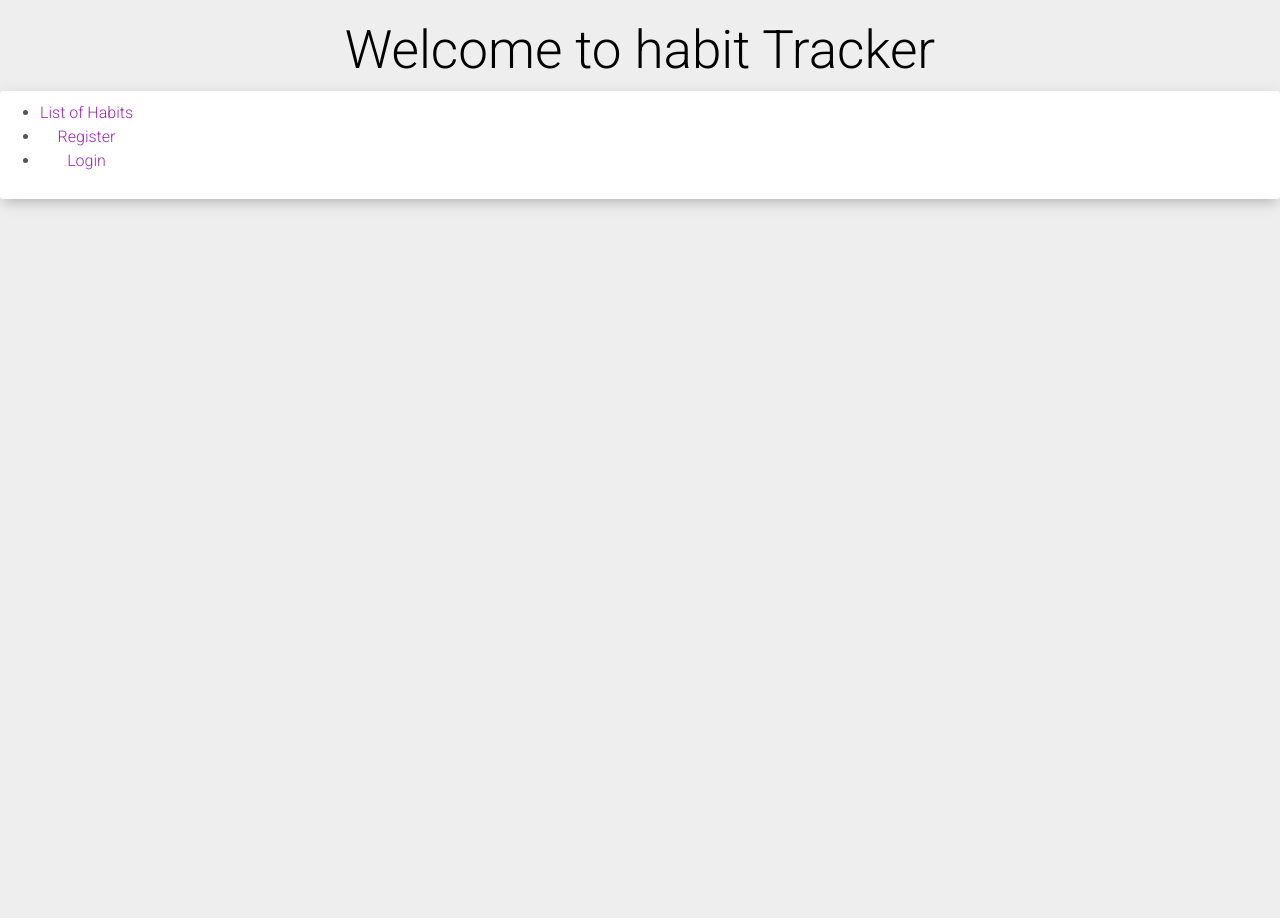
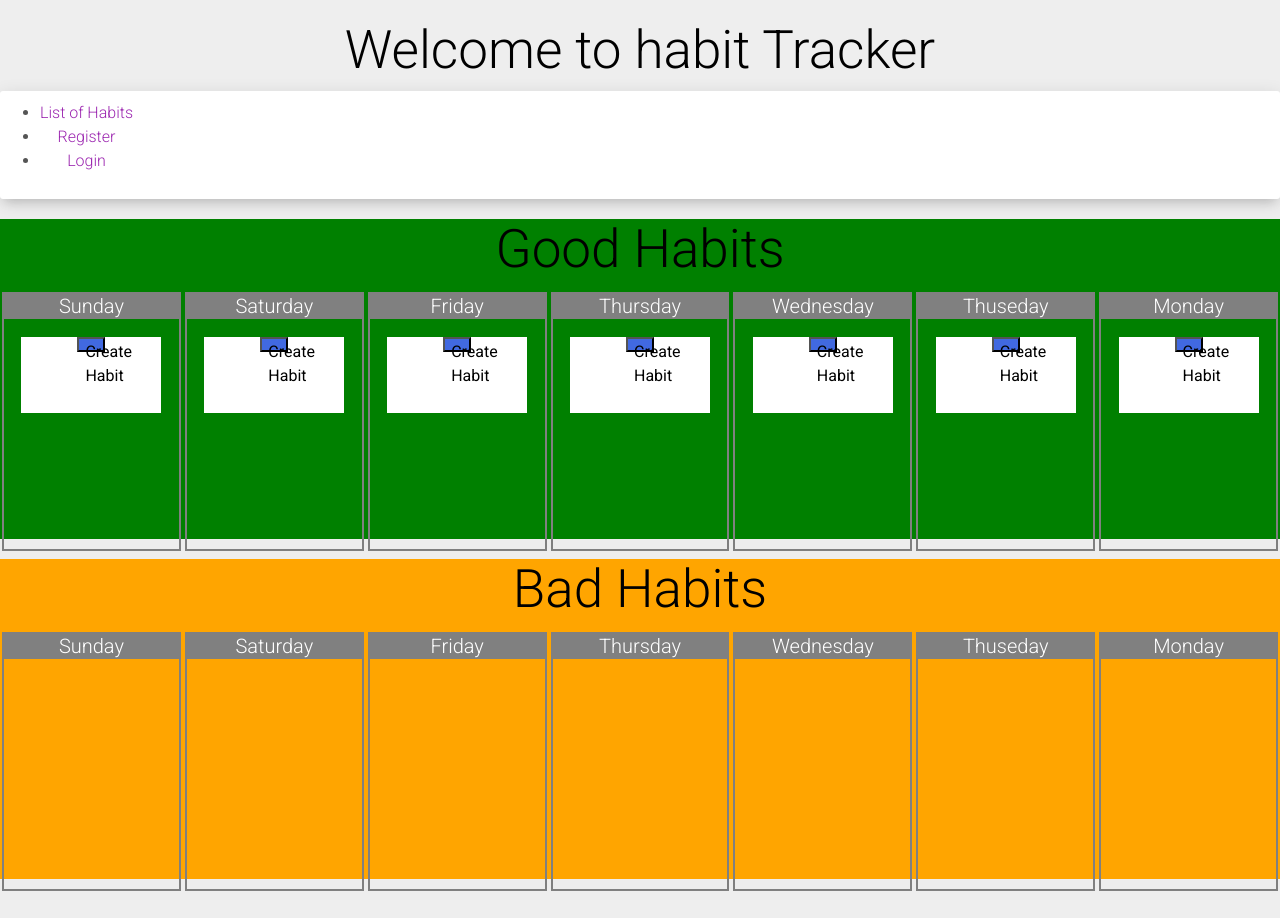
Before and after one commit to TrellinXp/habit-tracker-client, a React (Create React App) app: page /calendar in a window 1280 px wide. Before the commit the page ends 800 px from the top, so only its background shows below. Built offline with nearby package versions, Linux system fonts and the light colour scheme.

Commit message:
Calendar

```diff
--- a/src/App.js
+++ b/src/App.js
@@ -8,6 +8,7 @@ import { Switch, Route } from 'react-router-dom';
 import Login from './components/auth/Login';
 import HabitDetails from './components/HabitDetails';
 import EditHabit from './components/EditHabit';
+import Calendar from './components/calendar/Calendar';
 
 class App extends Component {
 
@@ -45,6 +46,13 @@ class App extends Component {
             path="/signup"
             render={(props) => <Login {...props} getUser={this.getTheUser} isSignup={true} />}
           />
+
+          <Route
+            exact
+            path="/calendar"
+            render={(props) => <Calendar {...props} />}
+          />
+
           <Route
             exact
             path="/"
--- /dev/null
+++ b/src/components/calendar/Calendar.css
@@ -0,0 +1,44 @@
+.goodHabits {
+    background-color: green;
+    height: 40vh;
+}
+
+.badHabits {
+    background-color: orange;
+    height: 40vh;
+}
+
+.week {
+    display: flex;
+    flex-direction: row-reverse;
+    height: 90%;
+}
+
+.week-day {
+    width: 15%;
+    height: 90%;
+    border: 2px solid gray;
+    margin: 2px;
+}
+
+.week-header {
+    height: 10%;
+    background-color: gray;
+    color:white;
+    font-size: 20px;
+}
+
+.habit {
+    height: 30%;
+    width: 80%;
+    margin-left: 10%;
+    margin-top: 10%;
+    background-color: white;
+    color: black;
+}
+
+.create-btn {
+    background-color: royalblue;
+    height: 20%;
+    width: 20%;
+}
--- /dev/null
+++ b/src/components/calendar/Calendar.js
@@ -0,0 +1,49 @@
+import React, { Component } from 'react'
+import './../calendar/Calendar.css';
+
+const weekdays = ["Monday", "Thuseday", "Wednesday", "Thursday", "Friday", "Saturday", "Sunday"]
+
+export default class Calendar extends Component {
+    getWeekdays() {
+        {weekdays.map( weekday => {
+            return (
+                <div className="week-day">{weekday}</div>
+            )})
+        }
+    }
+
+    render() {
+        return (
+            <div>
+                <div className="goodHabits">
+                    <h1>Good Habits</h1>
+                    <div className="week">
+                    {weekdays.map( weekday => {
+                    return (
+                        <div className="week-day">
+                            <div className="week-header">{weekday}</div>
+                            <div className="habit">
+                                <button class="create-btn">Create Habit</button>
+                            </div>
+                        </div>
+                    )})
+                    }
+                    </div>
+                </div>
+
+                <div className="badHabits">
+                    <h1>Bad Habits</h1>
+                    <div className="week">
+                    {weekdays.map( weekday => {
+                 return (
+                    <div className="week-day">
+                        <div className="week-header">{weekday}</div>
+                    </div>
+                )})
+                    }
+                    </div>
+                </div>
+            </div>
+        )
+    }
+}
```
